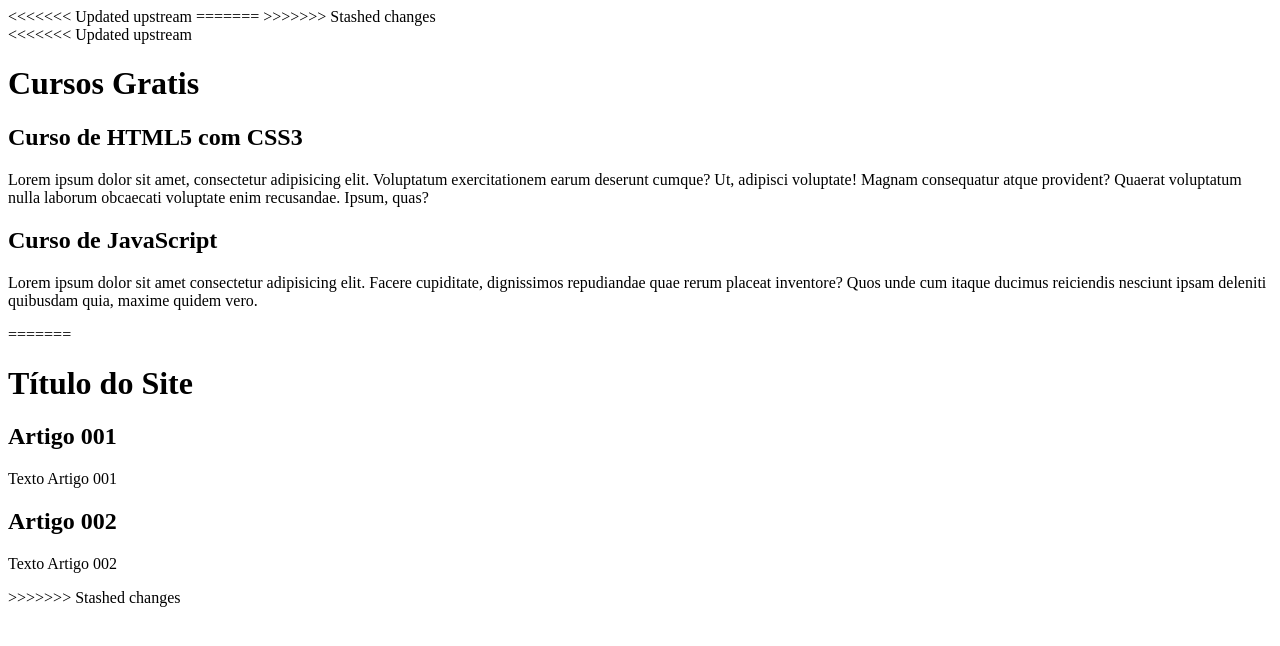
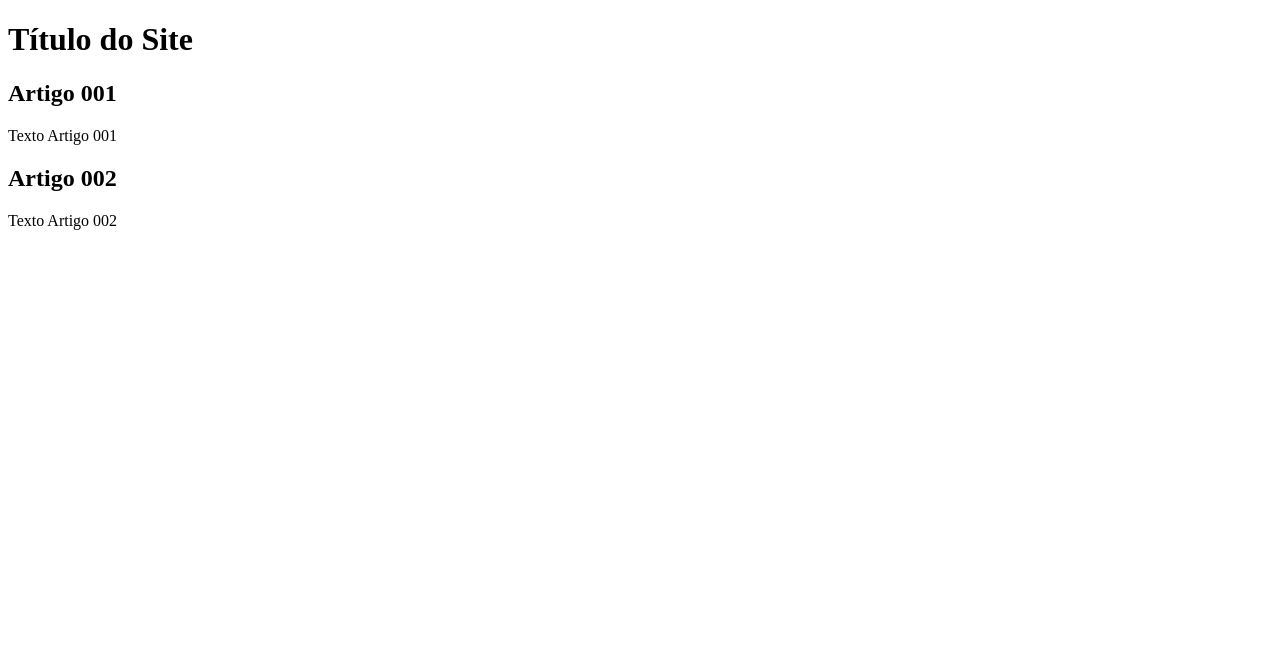
Before and after one commit to caiocssilva/projeto-site, a plain HTML site: page index.html in a window 1280 px wide. Drawn offline with Linux system fonts and the light colour scheme.

Commit message:
Update index.html

```diff
--- a/index.html
+++ b/index.html
@@ -3,38 +3,11 @@
   <head>
     <meta charset="UTF-8" />
     <meta name="viewport" content="width=device-width, initial-scale=1.0" />
-<<<<<<< Updated upstream
     <title>Site CursoeVideo</title>
-=======
-    <title>Título do Site</title>
->>>>>>> Stashed changes
   </head>
   <body>
     <main>
       <header>
-<<<<<<< Updated upstream
-        <h1>Cursos Gratis</h1>
-      </header>
-      <article>
-        <h2>Curso de HTML5 com CSS3</h2>
-        <p>
-          Lorem ipsum dolor sit amet, consectetur adipisicing elit. Voluptatum
-          exercitationem earum deserunt cumque? Ut, adipisci voluptate! Magnam
-          consequatur atque provident? Quaerat voluptatum nulla laborum
-          obcaecati voluptate enim recusandae. Ipsum, quas?
-        </p>
-      </article>
-      <h2>Curso de JavaScript</h2>
-      <p>
-        Lorem ipsum dolor sit amet consectetur adipisicing elit. Facere
-        cupiditate, dignissimos repudiandae quae rerum placeat inventore? Quos
-        unde cum itaque ducimus reiciendis nesciunt ipsam deleniti quibusdam
-        quia, maxime quidem vero.
-      </p>
-    </main>
-  </body>
-</html>
-=======
         <h1>Título do Site</h1>
       </header>
       <article>
@@ -46,4 +19,3 @@
     </main>
   </body>
 </html>
->>>>>>> Stashed changes
```
